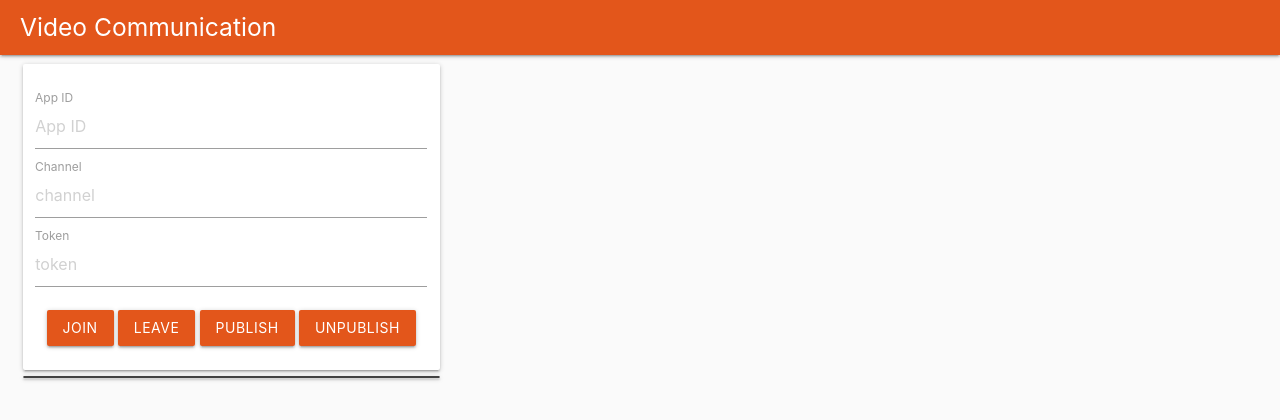
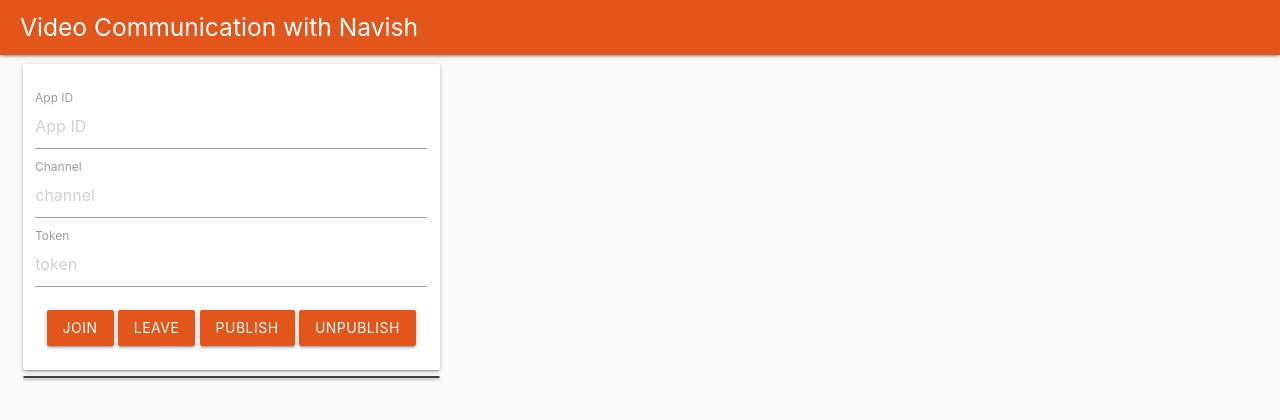
Before and after one commit to smartnav/videochat, a plain HTML site: page index.html in a window 1280 px wide. Drawn offline with Linux system fonts and the light colour scheme.

Commit message:
Change title

```diff
--- a/index.html
+++ b/index.html
@@ -12,7 +12,7 @@
   <div class="navbar-fixed">
     <nav class="agora-navbar">
       <div class="nav-wrapper agora-primary-bg valign-wrapper">
-        <h5 class="left-align">Video Communication</h5>
+        <h5 class="left-align">Video Communication with Navish</h5>
         <a href="https://github.com/AgoraIO/Basic-Video-Call/tree/master/One-to-One-Video/Agora-Web-Tutorial-1to1"></a>
       </div>
     </nav>
```
